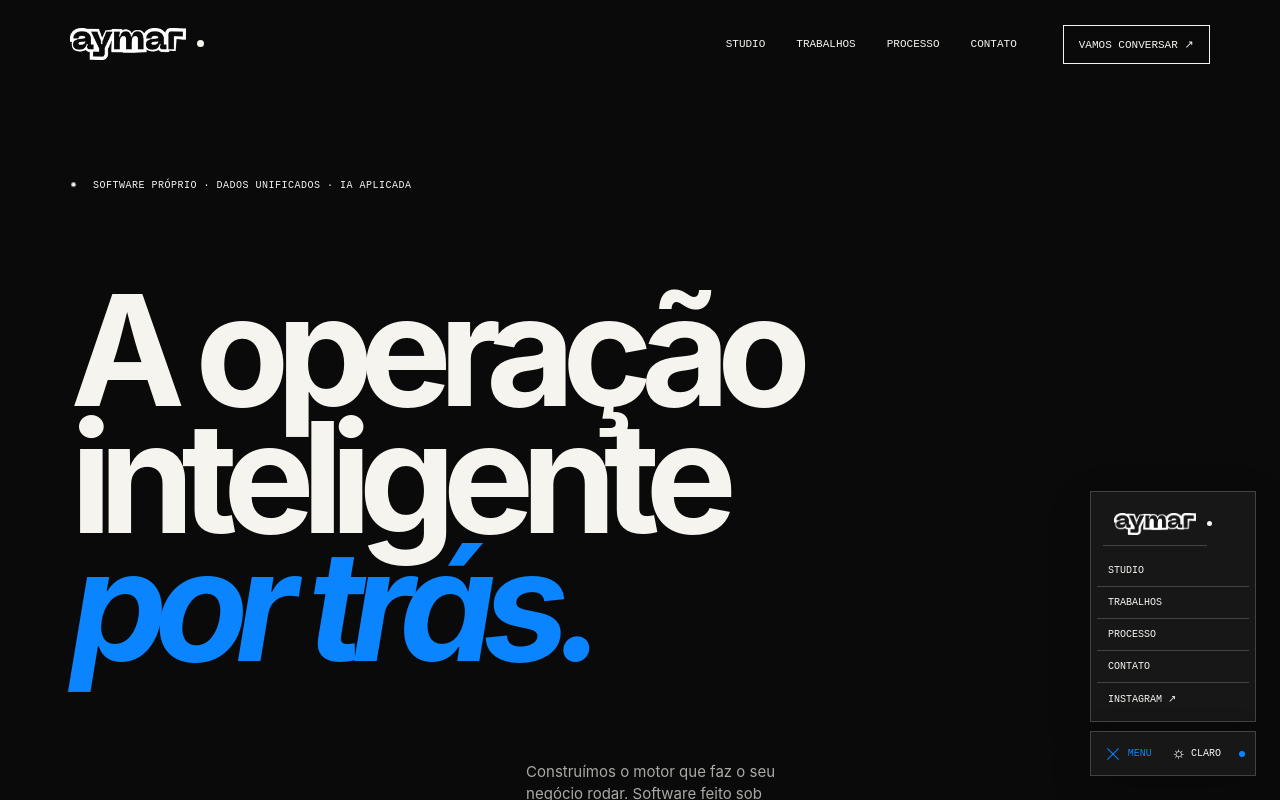
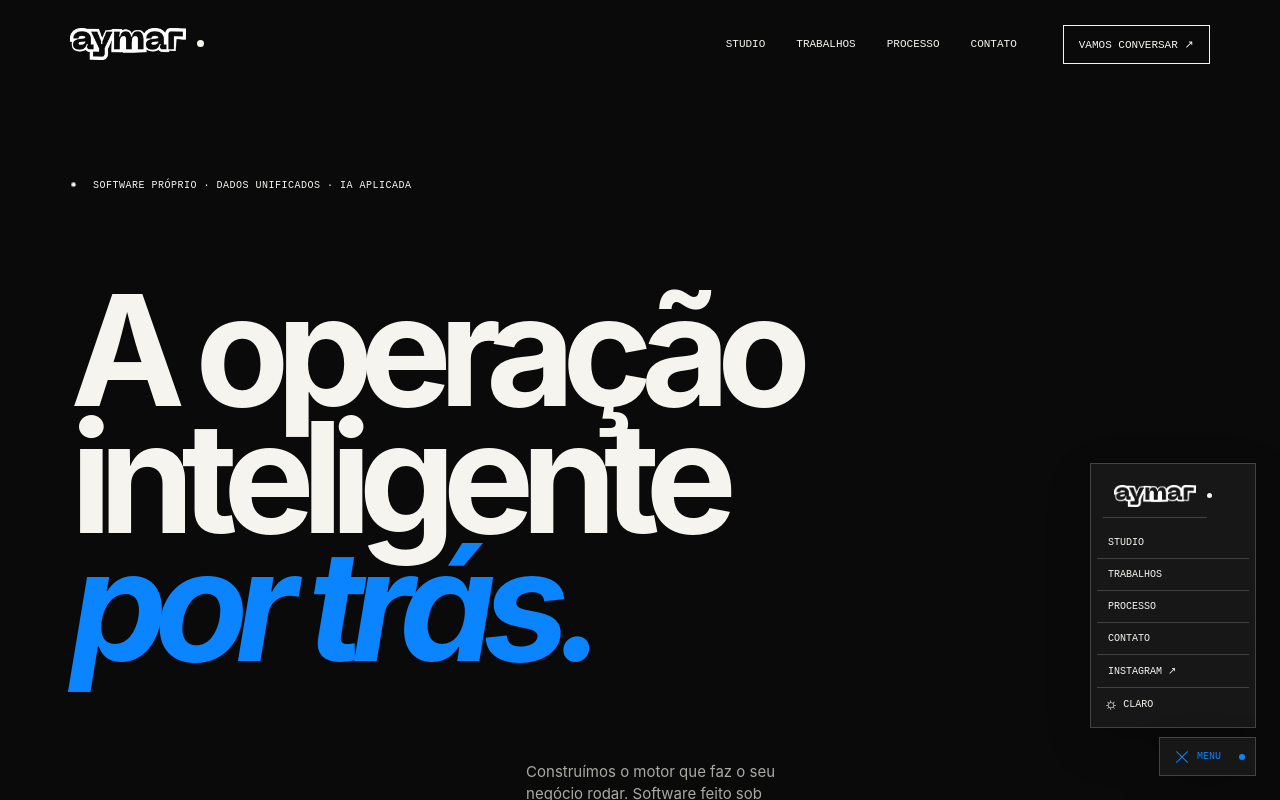
Before and after one commit to aymarhq/aymar_site, a Next.js app: page / in a window 1280 px wide. Both pictures are taken after a click on the button "MENU". Shown: the top 800 px of the page. Built offline with nearby package versions, Linux system fonts and the light colour scheme.

Commit message:
Move theme toggle into menu

```diff
--- a/components/Site.tsx
+++ b/components/Site.tsx
@@ -83,12 +83,11 @@ function Dock() {
   return <div className={`dock ${open ? 'dock-open' : ''}`} ref={dockRef}>
     <AnimatePresence initial={false}>
       {open && <motion.nav id="dock-panel" className="dock-panel" aria-label="Navegação rápida" initial={{ opacity: 0, y: 12, scale: .96 }} animate={{ opacity: 1, y: 0, scale: 1 }} exit={{ opacity: 0, y: 12, scale: .96 }}><BrandLogo size="sm" className="dock-brand" />
-        <a href="#studio" onClick={close}>studio</a><a href="#trabalhos" onClick={close}>trabalhos</a><a href="#processo" onClick={close}>processo</a><a href="#contato" onClick={close}>contato</a><a href="https://www.instagram.com/aymarhq/" target="_blank" rel="noopener noreferrer" onClick={close}>instagram ↗</a>
+        <a href="#studio" onClick={close}>studio</a><a href="#trabalhos" onClick={close}>trabalhos</a><a href="#processo" onClick={close}>processo</a><a href="#contato" onClick={close}>contato</a><a href="https://www.instagram.com/aymarhq/" target="_blank" rel="noopener noreferrer" onClick={close}>instagram ↗</a><button className="dock-button dock-theme" aria-label={`Ativar tema ${theme === 'dark' ? 'claro' : 'escuro'}`} aria-pressed={theme === 'light'} onClick={toggleTheme}><span className="dock-sun">{theme === 'dark' ? '☼' : '◐'}</span><span>{theme === 'dark' ? 'claro' : 'escuro'}</span></button>
       </motion.nav>}
     </AnimatePresence>
     <div className="dock-bar">
       <button ref={triggerRef} className="dock-button" aria-label={open ? 'Fechar navegação' : 'Abrir navegação'} aria-expanded={open} aria-controls="dock-panel" onClick={() => setOpen(value => !value)}><span className={`dock-menu-icon ${open ? 'is-open' : ''}`}><i /><i /></span><span>menu</span></button>
-      <button className="dock-button dock-theme" aria-label={`Ativar tema ${theme === 'dark' ? 'claro' : 'escuro'}`} aria-pressed={theme === 'light'} onClick={toggleTheme}><span className="dock-sun">{theme === 'dark' ? '☼' : '◐'}</span><span>{theme === 'dark' ? 'claro' : 'escuro'}</span></button>
       <i className="dock-dot" aria-hidden="true" />
     </div>
   </div>;
```
